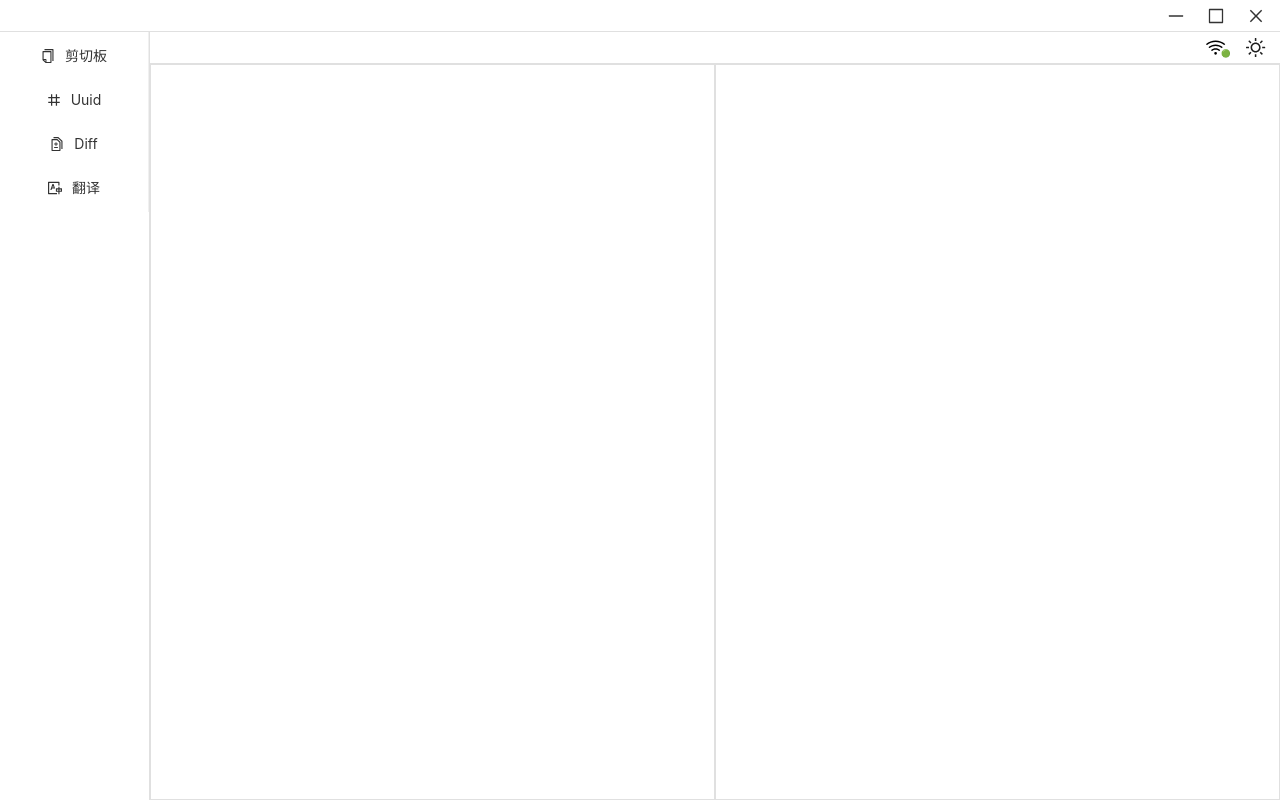
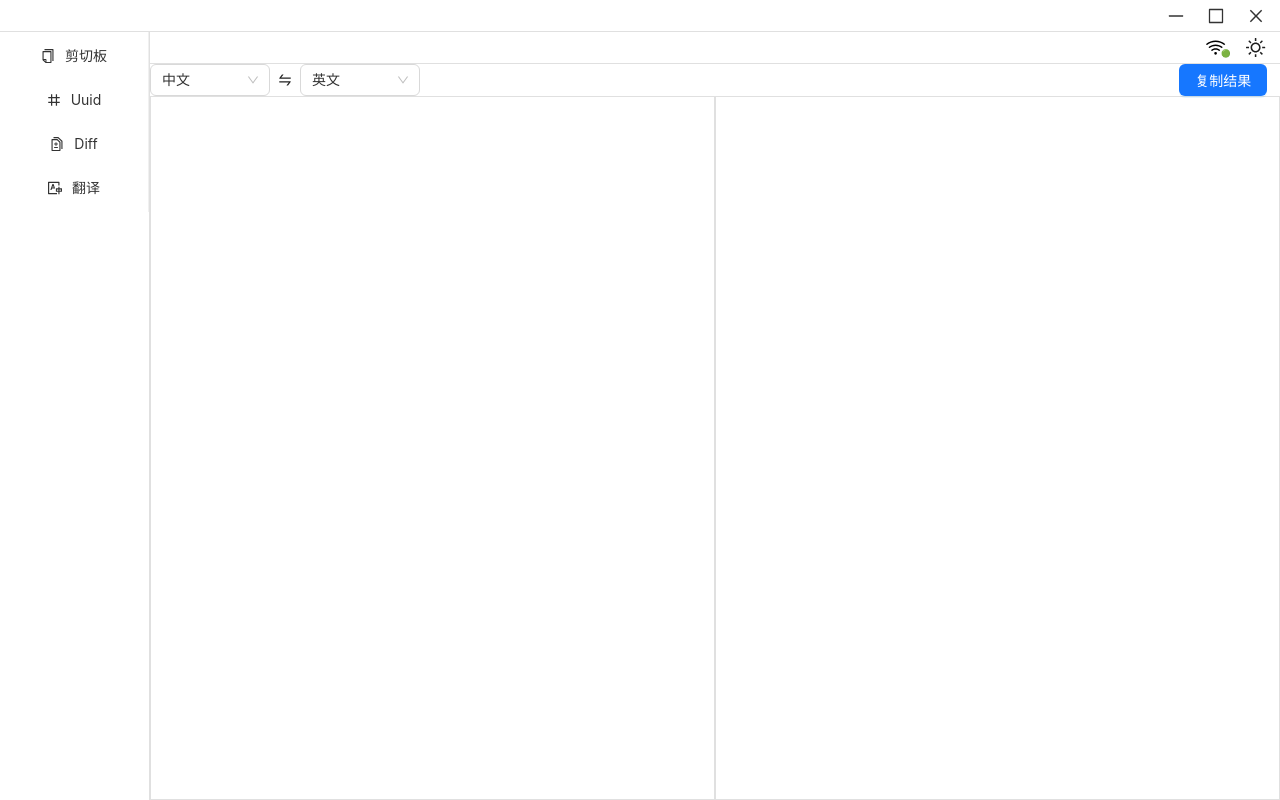
Before and after one commit to Yushi-ys/s-tools, a React (Vite) app: page /translation in a window 1280 px wide. Built offline with nearby package versions, Linux system fonts and the light colour scheme.

Commit message:
fix: 优化一下交互和完善翻译功能

```diff
--- a/src/store/store.ts
+++ b/src/store/store.ts
@@ -10,6 +10,24 @@ const useStore = create<StoreState>((set) => ({
   clipBoradData: [],
   setclipBoradData: (data: IClipboardItem[]) =>
     set(() => ({ clipBoradData: data })),
+  diffData: {
+    leftContent: "",
+    rightContent: "",
+  },
+  setDiffData: (newVal: { leftContent: string; rightContent: string }) =>
+    set(() => ({ diffData: newVal })),
+  translationData: {
+    originalText: "",
+    translatedText: "",
+    originalLanguage: "zh",
+    translatedlLanguage: "en",
+  },
+  setTranslationData: (newVal: {
+    originalText: string;
+    translatedText: string;
+    originalLanguage: string;
+    translatedlLanguage: string;
+  }) => set(() => ({ translationData: newVal })),
 }));
 
 export default useStore;
--- a/src/types/constants/index.ts
+++ b/src/types/constants/index.ts
@@ -33,3 +33,11 @@ export const LANGUAGE_OPTIONS = [
   { value: "sql", label: "SQL" },
   { value: "bash", label: "Bash" },
 ];
+
+export const COMMONLANGUAGES = [
+  { value: "zh", label: "中文" },
+  { value: "en", label: "英文" },
+  { value: "jp", label: "日语" },
+  { value: "fra", label: "法语" },
+  { value: "kor", label: "韩语" },
+];
--- a/src/views/Diff/index.tsx
+++ b/src/views/Diff/index.tsx
@@ -1,23 +1,29 @@
 import { useState, useRef } from "react";
 import { Button, Select } from "antd";
 import { Prism as SyntaxHighlighter } from "react-syntax-highlighter";
-import { useMemoizedFn } from "ahooks";
+import { useMemoizedFn, useUnmount } from "ahooks";
 import { LANGUAGE_OPTIONS } from "@/types/constants";
 
 import styles from "./index.module.less";
+import useStore from "@/store/store";
 
 const { Option } = Select;
 
 interface DiffLine {
   line: string;
-  type: 'added' | 'removed' | 'unchanged';
+  type: "added" | "removed" | "unchanged";
   leftLineNumber?: number;
   rightLineNumber?: number;
 }
 
 const DiffPage: React.FC = () => {
-  const [leftContent, setLeftContent] = useState<string>("");
-  const [rightContent, setRightContent] = useState<string>("");
+  const { diffData, setDiffData } = useStore();
+  const [leftContent, setLeftContent] = useState<string>(
+    diffData.leftContent || ""
+  );
+  const [rightContent, setRightContent] = useState<string>(
+    diffData.rightContent || ""
+  );
   const [activeSide, setActiveSide] = useState<"left" | "right" | null>(null);
   const [language, setLanguage] = useState<string>("javascript");
   const [diffResult, setDiffResult] = useState<DiffLine[]>([]);
@@ -36,39 +42,53 @@ const DiffPage: React.FC = () => {
   });
 
   // 简单的差异比较算法
-  const computeDiff = useMemoizedFn((left: string, right: string): DiffLine[] => {
-    const leftLines = left.split('\n');
-    const rightLines = right.split('\n');
+  const computeDiff = useMemoizedFn(
+    (left: string, right: string): DiffLine[] => {
+      const leftLines = left.split("\n");
+      const rightLines = right.split("\n");
       const result: DiffLine[] = [];
 
-    let i = 0, j = 0;
-    let leftLineNum = 1, rightLineNum = 1;
+      let i = 0,
+        j = 0;
+      let leftLineNum = 1,
+        rightLineNum = 1;
 
       while (i < leftLines.length || j < rightLines.length) {
-      if (i < leftLines.length && j < rightLines.length && leftLines[i] === rightLines[j]) {
+        if (
+          i < leftLines.length &&
+          j < rightLines.length &&
+          leftLines[i] === rightLines[j]
+        ) {
           // 相同的行
           result.push({
             line: leftLines[i],
-          type: 'unchanged',
+            type: "unchanged",
             leftLineNumber: leftLineNum++,
-          rightLineNumber: rightLineNum++
+            rightLineNumber: rightLineNum++,
           });
           i++;
           j++;
-      } else if (j < rightLines.length && (i >= leftLines.length || !leftLines.slice(i).includes(rightLines[j]))) {
+        } else if (
+          j < rightLines.length &&
+          (i >= leftLines.length || !leftLines.slice(i).includes(rightLines[j]))
+        ) {
           // 新增的行
           result.push({
             line: rightLines[j],
-          type: 'added',
-          rightLineNumber: rightLineNum++
+            type: "added",
+            rightLineNumber: rightLineNum++,
           });
           j++;
-      } else if (i < leftLines.length && (j >= rightLines.length || !rightLines.slice(j).includes(leftLines[i]))) {
+        } else if (
+          i < leftLines.length &&
+          (j >= rightLines.length ||
+            !rightLines.slice(j).includes(leftLines[i]))
+        ) {
           // 删除的行
           result.push({
             line: leftLines[i],
-          type: 'removed',
-          leftLineNumber: leftLineNum++
+            type: "removed",
+            leftLineNumber: leftLineNum++,
           });
           i++;
         } else {
@@ -76,16 +96,16 @@ const DiffPage: React.FC = () => {
           if (i < leftLines.length) {
             result.push({
               line: leftLines[i],
-            type: 'removed',
-            leftLineNumber: leftLineNum++
+              type: "removed",
+              leftLineNumber: leftLineNum++,
             });
             i++;
           }
           if (j < rightLines.length) {
             result.push({
               line: rightLines[j],
-            type: 'added',
-            rightLineNumber: rightLineNum++
+              type: "added",
+              rightLineNumber: rightLineNum++,
             });
             j++;
           }
@@ -93,12 +113,13 @@ const DiffPage: React.FC = () => {
       }
 
       return result;
-  });
+    }
+  );
 
   // 获取所有差异行的索引
   const getDiffIndexes = useMemoizedFn((): number[] => {
     return diffResult.reduce((indexes: number[], diffLine, index) => {
-      if (diffLine.type === 'added' || diffLine.type === 'removed') {
+      if (diffLine.type === "added" || diffLine.type === "removed") {
         indexes.push(index);
       }
       return indexes;
@@ -123,56 +144,66 @@ const DiffPage: React.FC = () => {
 
     // 重置所有高亮
     leftDiffLinesRef.current.forEach((element, index) => {
-      if (element && diffResult[index].type === 'removed') {
-        element.style.backgroundColor = 'rgba(255, 77, 79, 0.2)';
+      if (element && diffResult[index].type === "removed") {
+        element.style.backgroundColor = "rgba(255, 77, 79, 0.2)";
       }
     });
     rightDiffLinesRef.current.forEach((element, index) => {
-      if (element && diffResult[index].type === 'added') {
-        element.style.backgroundColor = 'rgba(82, 196, 26, 0.2)';
+      if (element && diffResult[index].type === "added") {
+        element.style.backgroundColor = "rgba(82, 196, 26, 0.2)";
       }
     });
 
     // 高亮当前差异行
-    if (targetDiff.type === 'removed' && leftDiffLinesRef.current[targetIndex]) {
+    if (
+      targetDiff.type === "removed" &&
+      leftDiffLinesRef.current[targetIndex]
+    ) {
       const element = leftDiffLinesRef.current[targetIndex];
       if (element) {
-        element.style.backgroundColor = 'rgba(255, 77, 79, 0.4)';
+        element.style.backgroundColor = "rgba(255, 77, 79, 0.4)";
         element.scrollIntoView({
-          behavior: 'smooth',
-          block: 'center'
+          behavior: "smooth",
+          block: "center",
         });
       }
     }
 
-    if (targetDiff.type === 'added' && rightDiffLinesRef.current[targetIndex]) {
+    if (targetDiff.type === "added" && rightDiffLinesRef.current[targetIndex]) {
       const element = rightDiffLinesRef.current[targetIndex];
       if (element) {
-        element.style.backgroundColor = 'rgba(82, 196, 26, 0.4)';
+        element.style.backgroundColor = "rgba(82, 196, 26, 0.4)";
         element.scrollIntoView({
-          behavior: 'smooth',
-          block: 'center'
+          behavior: "smooth",
+          block: "center",
         });
       }
     }
   });
 
   // 行号显示 - 差异模式
-  const renderDiffLineNumbers = useMemoizedFn((side: 'left' | 'right') => {
+  const renderDiffLineNumbers = useMemoizedFn((side: "left" | "right") => {
     if (!isDiffMode || diffResult.length === 0) return null;
 
     return (
       <div className={styles.lineNumbers}>
         {diffResult.map((diffLine, index) => {
-          const lineNumber = side === 'left' ? diffLine.leftLineNumber : diffLine.rightLineNumber;
-          if (!lineNumber) return <div key={index} className={styles.lineNumber}></div>;
+          const lineNumber =
+            side === "left"
+              ? diffLine.leftLineNumber
+              : diffLine.rightLineNumber;
+          if (!lineNumber)
+            return <div key={index} className={styles.lineNumber}></div>;
 
           return (
             <div
               key={index}
               className={`${styles.lineNumber} ${
-                diffLine.type === 'removed' && side === 'left' ? styles.diffLineRemoved :
-                diffLine.type === 'added' && side === 'right' ? styles.diffLineAdded : ''
+                diffLine.type === "removed" && side === "left"
+                  ? styles.diffLineRemoved
+                  : diffLine.type === "added" && side === "right"
+                  ? styles.diffLineAdded
+                  : ""
               }`}
             >
               {lineNumber}
@@ -228,7 +259,7 @@ const DiffPage: React.FC = () => {
   });
 
   // 渲染差异内容
-  const renderDiffContent = useMemoizedFn((side: 'left' | 'right') => {
+  const renderDiffContent = useMemoizedFn((side: "left" | "right") => {
     if (diffResult.length === 0) {
       return <div className={styles.placeholder}>点击 Diff 按钮比较内容</div>;
     }
@@ -237,8 +268,10 @@ const DiffPage: React.FC = () => {
       <div className={styles.diffContent}>
         {diffResult.map((diffLine, index) => {
           const shouldShow =
-            (side === 'left' && (diffLine.type === 'removed' || diffLine.type === 'unchanged')) ||
-            (side === 'right' && (diffLine.type === 'added' || diffLine.type === 'unchanged'));
+            (side === "left" &&
+              (diffLine.type === "removed" || diffLine.type === "unchanged")) ||
+            (side === "right" &&
+              (diffLine.type === "added" || diffLine.type === "unchanged"));
 
           if (!shouldShow) {
             return <div key={index} className={styles.emptyLine}></div>;
@@ -248,19 +281,21 @@ const DiffPage: React.FC = () => {
             <div
               key={index}
               ref={(el) => {
-                if (side === 'left') {
+                if (side === "left") {
                   leftDiffLinesRef.current[index] = el;
                 } else {
                   rightDiffLinesRef.current[index] = el;
                 }
               }}
               className={`${styles.diffLine} ${
-                diffLine.type === 'added' && side === 'right' ? styles.diffLineAdded :
-                diffLine.type === 'removed' && side === 'left' ? styles.diffLineRemoved :
-                styles.diffLineUnchanged
+                diffLine.type === "added" && side === "right"
+                  ? styles.diffLineAdded
+                  : diffLine.type === "removed" && side === "left"
+                  ? styles.diffLineRemoved
+                  : styles.diffLineUnchanged
               }`}
             >
-              {diffLine.line || ' '}
+              {diffLine.line || " "}
             </div>
           );
         })}
@@ -312,6 +347,14 @@ const DiffPage: React.FC = () => {
     setCurrentDiffIndex(-1);
   });
 
+  useUnmount(() => {
+    setDiffData({
+      ...diffData,
+      leftContent,
+      rightContent,
+    });
+  });
+
   return (
     <div className={styles.diffWrapper}>
       <div className={styles.header}>
@@ -348,7 +391,10 @@ const DiffPage: React.FC = () => {
           </Select>
         </div>
         <div className={styles.status}>
-          {isDiffMode ? `差异比较模式 (${getDiffIndexes().length} 个差异)` : activeSide && `已粘贴到${activeSide === "left" ? "左侧" : "右侧"}`}
+          {isDiffMode
+            ? `差异比较模式 (${getDiffIndexes().length} 个差异)`
+            : activeSide &&
+              `已粘贴到${activeSide === "left" ? "左侧" : "右侧"}`}
         </div>
       </div>
       <div className={styles.content}>
@@ -356,14 +402,18 @@ const DiffPage: React.FC = () => {
           ref={leftPanelRef}
           className={`${styles.panel} ${styles.leftPanel} ${
             activeSide === "left" && !isDiffMode ? styles.active : ""
-          } ${isDiffMode ? styles.diffMode : ''}`}
+          } ${isDiffMode ? styles.diffMode : ""}`}
           onClick={() => !isDiffMode && handlePaste("left")}
         >
           <div className={styles.panelHeader}>左侧内容</div>
           <div className={styles.panelBody}>
-            {isDiffMode ? renderDiffLineNumbers('left') : renderLineNumbers(leftContent)}
+            {isDiffMode
+              ? renderDiffLineNumbers("left")
+              : renderLineNumbers(leftContent)}
             <div className={styles.panelContent}>
-              {isDiffMode ? renderDiffContent('left') : renderCodeContent(leftContent)}
+              {isDiffMode
+                ? renderDiffContent("left")
+                : renderCodeContent(leftContent)}
             </div>
           </div>
         </div>
@@ -371,14 +421,18 @@ const DiffPage: React.FC = () => {
           ref={rightPanelRef}
           className={`${styles.panel} ${styles.rightPanel} ${
             activeSide === "right" && !isDiffMode ? styles.active : ""
-          } ${isDiffMode ? styles.diffMode : ''}`}
+          } ${isDiffMode ? styles.diffMode : ""}`}
           onClick={() => !isDiffMode && handlePaste("right")}
         >
           <div className={styles.panelHeader}>右侧内容</div>
           <div className={styles.panelBody}>
-            {isDiffMode ? renderDiffLineNumbers('right') : renderLineNumbers(rightContent)}
+            {isDiffMode
+              ? renderDiffLineNumbers("right")
+              : renderLineNumbers(rightContent)}
             <div className={styles.panelContent}>
-              {isDiffMode ? renderDiffContent('right') : renderCodeContent(rightContent)}
+              {isDiffMode
+                ? renderDiffContent("right")
+                : renderCodeContent(rightContent)}
             </div>
           </div>
         </div>
--- a/src/views/Translation/index.module.less
+++ b/src/views/Translation/index.module.less
@@ -3,6 +3,12 @@
   flex-direction: column;
   height: 100%;
   background-color: var(--bg-primary);
+
+  .spaceWrapper {
+    width: 100%;
+    justify-content: space-between;
+    padding-right: 0.8rem;
+  }
 
   .content {
     flex: 1;
--- a/src/views/Translation/index.tsx
+++ b/src/views/Translation/index.tsx
@@ -1,22 +1,47 @@
 import { SwapOutlined } from "@ant-design/icons";
-import { Select, Space } from "antd";
-import { useEffect, useState } from "react";
-import { useDebounceFn, useMemoizedFn } from "ahooks";
+import { Button, message, Select, Space } from "antd";
+import { useRef, useState } from "react";
+import {
+  useDebounceFn,
+  useMemoizedFn,
+  useMount,
+  useUnmount,
+  useUpdateEffect,
+} from "ahooks";
 import { baiduTranslate } from "@/api";
+import useStore from "@/store/store";
+import { COMMONLANGUAGES } from "@/types/constants";
+import Loading from "@/components/Loading";
 
 import styles from "./index.module.less";
 
 const TranslationPage: React.FC = () => {
-  const [originalLanguage, setOriginalLanguage] = useState("zh"); // 原语言
-  const [translatedlLanguage, setTranslatedLanguage] = useState("en"); // 需要被翻译后的语言
-  const [originalText, setOriginalText] = useState(""); // 初始文本
-  const [translatedText, setTranslatedText] = useState(""); // 翻译之后的文本
+  const { translationData, setTranslationData } = useStore();
+  const editableRef = useRef<HTMLDivElement>(null);
+  const [originalLanguage, setOriginalLanguage] = useState(
+    translationData.originalLanguage
+  ); // 原语言
+  const [translatedlLanguage, setTranslatedLanguage] = useState(
+    translationData.translatedlLanguage
+  ); // 需要被翻译后的语言
+  const [originalText, setOriginalText] = useState(
+    translationData.originalText || ""
+  ); // 初始文本
+  const [translatedText, setTranslatedText] = useState(
+    translationData.translatedText || ""
+  ); // 翻译之后的文本
+  const [messageApi, contextHolder] = message.useMessage();
+  const [loading, setLoading] = useState(false);
+  // 是否切换了原语言和被翻译的语言，用来判断是否需要防抖请求
+  const [isLanguageChanging, setIsLanguageChanging] = useState(false);
 
   const handleOriginalLanguageChange = useMemoizedFn((val: string) => {
+    setIsLanguageChanging(true);
     setOriginalLanguage(val);
   });
 
   const handleTranslatedLanguageChange = useMemoizedFn((val: string) => {
+    setIsLanguageChanging(true);
     setTranslatedLanguage(val);
   });
 
@@ -25,59 +50,128 @@ const TranslationPage: React.FC = () => {
     setOriginalText(text);
   });
 
-  const { run: translate } = useDebounceFn(
-    async () => {
+  const copyTranslatedText = useMemoizedFn(async (e: React.MouseEvent) => {
+    e.stopPropagation();
+    try {
+      await navigator.clipboard.writeText(translatedText);
+      messageApi.open({
+        type: "success",
+        content: "文本已复制到剪贴板",
+      });
+    } catch (error) {
+      console.log("copyTranslatedText", error);
+    }
+  });
+
+  const handleTranslate = useMemoizedFn(async () => {
+    setLoading(true);
     const res = await baiduTranslate({
       q: originalText,
       from: originalLanguage,
       to: translatedlLanguage,
     });
+    setLoading(false);
+    setIsLanguageChanging(false);
     if (res.status == 200) {
       const { data } = res;
       setTranslatedText(data.trans_result[0].dst);
     }
-    },
-    {
+  });
+
+  const handleSwapLanguage = useMemoizedFn(() => {
+    setIsLanguageChanging(true);
+
+    const newOriginalLanguage = translatedlLanguage;
+    const newTranslatedLanguage = originalLanguage;
+    const newOriginalText = translatedText;
+
+    setOriginalLanguage(newOriginalLanguage);
+    setTranslatedLanguage(newTranslatedLanguage);
+
+    if (newOriginalText.trim()) {
+      setTranslatedText("");
+    } else {
+      setTranslatedText(originalText);
+      setIsLanguageChanging(false);
+    }
+  });
+
+  const { run: debouncedTranslate } = useDebounceFn(handleTranslate, {
     wait: 1000,
+  });
+
+  useUpdateEffect(() => {
+    if (!!originalText.trim().length) {
+      if (isLanguageChanging) {
+        // 切换语言的时候不需要防抖
+        handleTranslate();
+      } else {
+        debouncedTranslate();
       }
-  );
-
-  useEffect(() => {
-    if (!!originalText.trim().length) {
-      translate();
     } else {
       setTranslatedText("");
     }
-  }, [originalText]);
+  }, [originalText, originalLanguage, translatedlLanguage]);
+
+  useMount(() => {
+    if (editableRef.current) {
+      editableRef.current.textContent = translationData.originalText || "";
+    }
+  });
+
+  useUnmount(() => {
+    setTranslationData({
+      ...translationData,
+      originalText,
+      translatedText,
+      originalLanguage,
+      translatedlLanguage,
+    });
+  });
 
   return (
     <div className={styles.translationWrapper}>
-      {/* <div>
-        <Space align="center">
+      {contextHolder}
+      <div>
+        <Space className={styles.spaceWrapper}>
+          <Space>
             <Select
+              disabled={loading}
               value={originalLanguage}
               style={{ width: 120 }}
               onChange={handleOriginalLanguageChange}
-            options={[{ value: "zh", label: "中文" }]}
+              options={COMMONLANGUAGES}
             />
-          <SwapOutlined />
+            <SwapOutlined onClick={handleSwapLanguage} />
             <Select
+              disabled={loading}
               value={translatedlLanguage}
               style={{ width: 120 }}
               onChange={handleTranslatedLanguageChange}
-            options={[{ value: "en", label: "英文" }]}
+              options={COMMONLANGUAGES}
             />
           </Space>
-      </div> */}
+          <div className={styles.copy}>
+            <Button
+              type="primary"
+              onClick={copyTranslatedText}
+              disabled={loading}
+            >
+              复制结果
+            </Button>
+          </div>
+        </Space>
+      </div>
       <div className={styles.content}>
         <div
+          ref={editableRef}
           className={styles["original-language-wrapper"]}
           contentEditable={true}
           onInput={handleInput}
           suppressContentEditableWarning={true}
         />
         <div className={styles["translated-language-wrapper"]}>
-          {translatedText}
+          {loading ? <Loading /> : translatedText}
         </div>
       </div>
     </div>
```
Also changed, not shown: src/store/type.ts (+17 -0 lines). Lines whose indentation alone changed are shown as unchanged.
